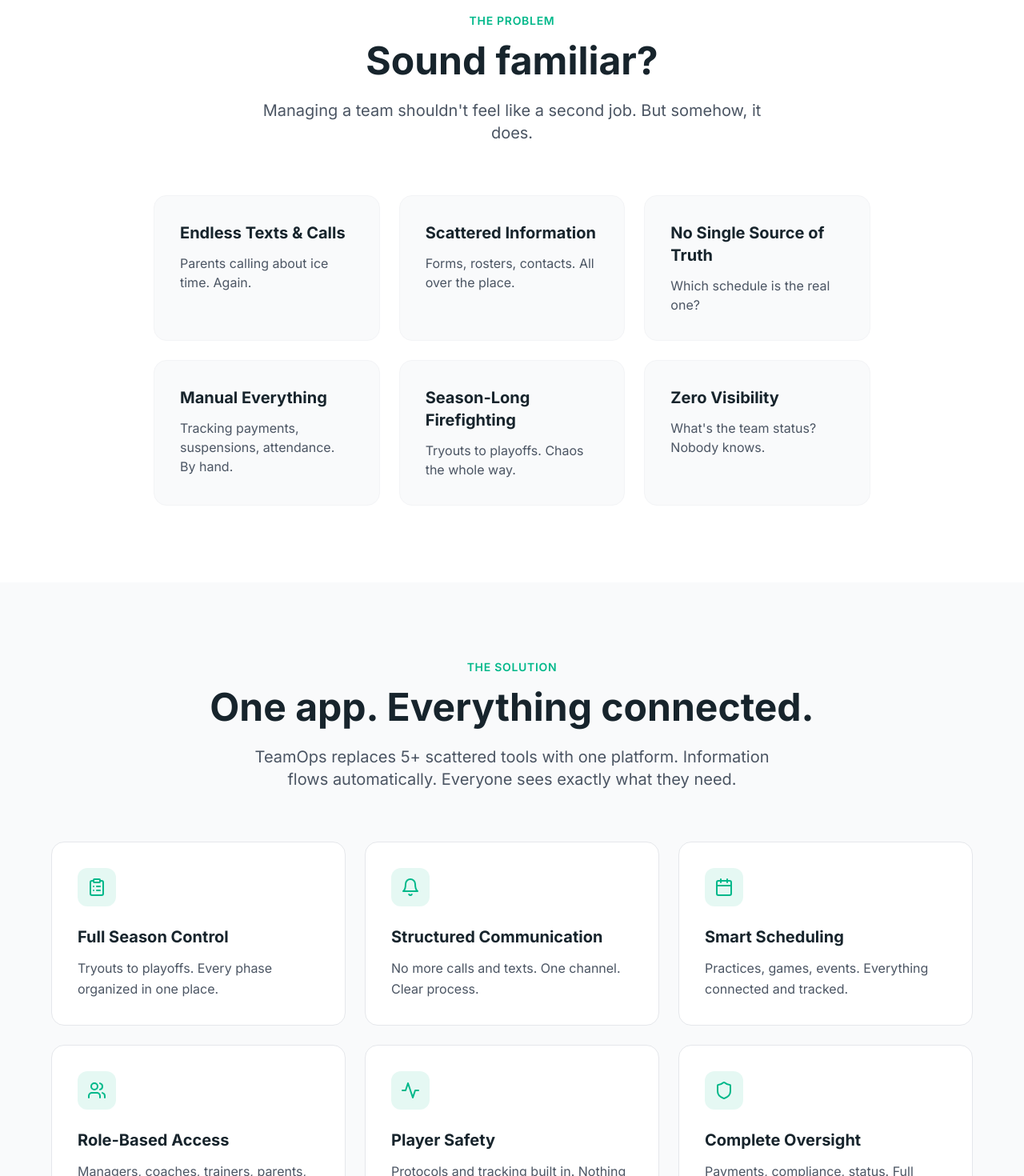
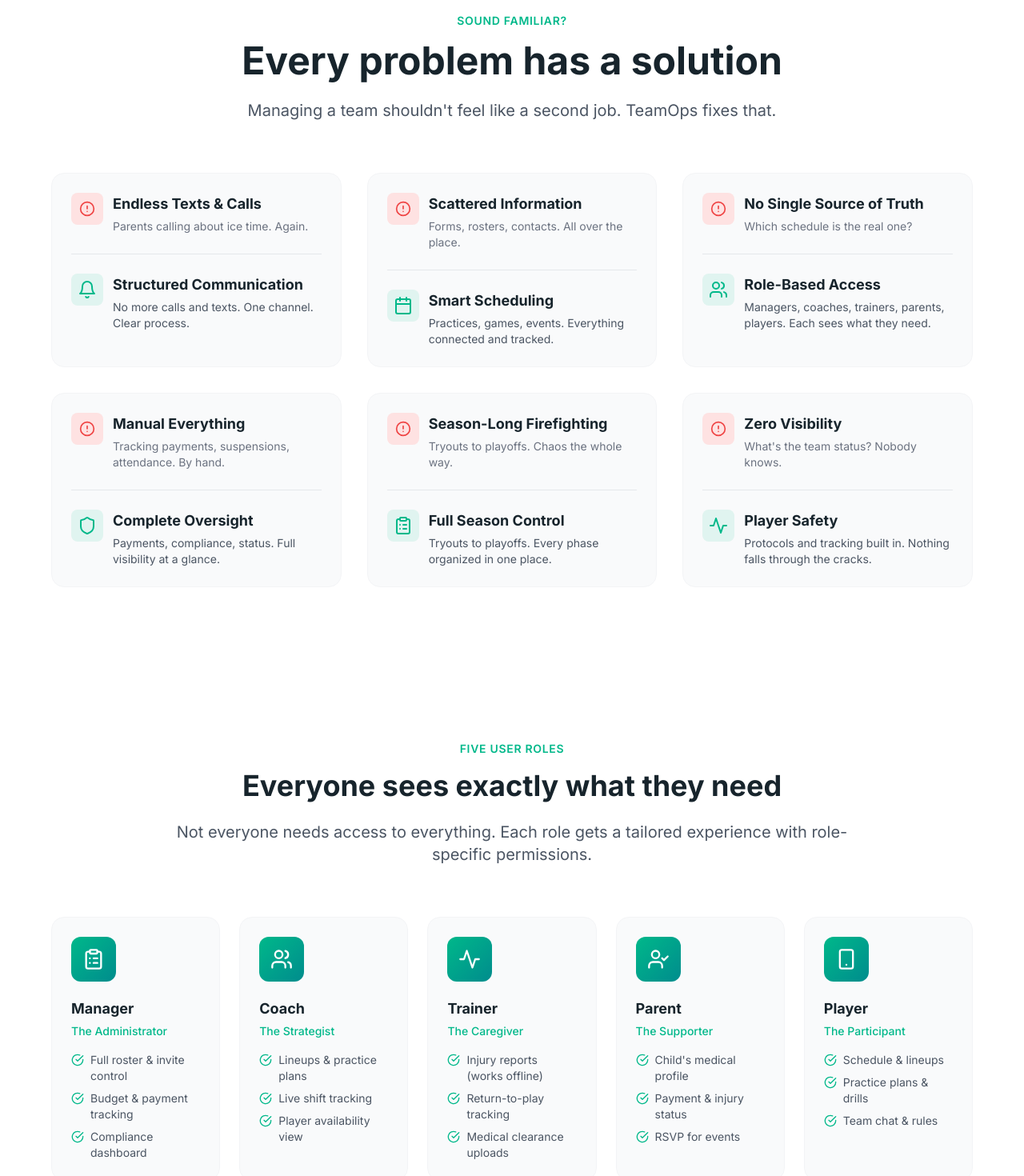
Before and after one commit to proinvestanalytics/ProInvestWebsite, a React (Vite) app: page /products/teamops in a window 1280 px wide. Shown: the part 800-2270 px from the top of the page at 80% size. Built offline with nearby package versions, Linux system fonts and the light colour scheme.

Commit message:
more changes

```diff
--- a/src/components/Footer.tsx
+++ b/src/components/Footer.tsx
@@ -10,8 +10,7 @@ const Footer: React.FC = () => {
           <div className="md:col-span-2">
             <Logo />
             <p className="mt-4 text-white/80 max-w-lg">
-            ProInvest builds and powers team apps to transform fan attention into lasting loyalty and measurable sponsor revenue
-            </p>
+            ProInvest builds the technology platforms for modern sports — from youth teams to professional leagues.            </p>
           </div>
 
           <div>
--- a/src/pages/TeamOpsProduct.tsx
+++ b/src/pages/TeamOpsProduct.tsx
@@ -14,7 +14,8 @@ import {
   Apple,
   Wifi,
   FileText,
-  Bell
+  Bell,
+  AlertCircle
 } from 'lucide-react';
 
 const TeamOpsProduct: React.FC = () => {
@@ -98,92 +99,61 @@ const TeamOpsProduct: React.FC = () => {
         </div>
       </section>
 
-      {/* The Problem */}
+      {/* Problem & Solution Combined */}
       <section className="py-24 bg-white">
         <div className="container mx-auto px-4">
-          <div className="max-w-4xl mx-auto">
-            <p className="text-sm font-semibold text-[#00B88A] uppercase tracking-wider mb-4 text-center">The Problem</p>
-            <h2 className="text-3xl sm:text-4xl lg:text-5xl font-bold text-[#17242C] text-center mb-6 leading-tight">
-              Sound familiar?
-            </h2>
-            <p className="text-xl text-gray-600 text-center mb-16 max-w-2xl mx-auto">
-              Managing a team shouldn't feel like a second job. But somehow, it does.
-            </p>
-
-            <div className="grid grid-cols-1 md:grid-cols-2 lg:grid-cols-3 gap-6">
-              <ProblemCard
-                title="Endless Texts & Calls"
-                description="Parents calling about ice time. Again."
-              />
-              <ProblemCard
-                title="Scattered Information"
-                description="Forms, rosters, contacts. All over the place."
-              />
-              <ProblemCard
-                title="No Single Source of Truth"
-                description="Which schedule is the real one?"
-              />
-              <ProblemCard
-                title="Manual Everything"
-                description="Tracking payments, suspensions, attendance. By hand."
-              />
-              <ProblemCard
-                title="Season-Long Firefighting"
-                description="Tryouts to playoffs. Chaos the whole way."
-              />
-              <ProblemCard
-                title="Zero Visibility"
-                description="What's the team status? Nobody knows."
-              />
-            </div>
-          </div>
-        </div>
-      </section>
-
-      {/* The Solution */}
-      <section className="py-24 bg-gray-50">
-        <div className="container mx-auto px-4">
           <div className="max-w-4xl mx-auto text-center mb-16">
-            <p className="text-sm font-semibold text-[#00B88A] uppercase tracking-wider mb-4">The Solution</p>
-            <h2 className="text-3xl sm:text-4xl lg:text-5xl font-bold text-[#17242C] mb-6">
-              One app. Everything connected.
+            <p className="text-sm font-semibold text-[#00B88A] uppercase tracking-wider mb-4">Sound familiar?</p>
+            <h2 className="text-3xl sm:text-4xl lg:text-5xl font-bold text-[#17242C] mb-6 leading-tight">
+              Every problem has a solution
             </h2>
             <p className="text-xl text-gray-600 max-w-2xl mx-auto">
-              TeamOps replaces 5+ scattered tools with one platform. Information flows automatically. Everyone sees exactly what they need.
+              Managing a team shouldn't feel like a second job. TeamOps fixes that.
             </p>
           </div>
 
-          {/* Features grid */}
-          <div className="grid grid-cols-1 md:grid-cols-2 lg:grid-cols-3 gap-6 max-w-6xl mx-auto">
-            <SolutionCard
+          <div className="grid grid-cols-1 md:grid-cols-2 lg:grid-cols-3 gap-8 max-w-6xl mx-auto">
+            <ProblemSolutionCard
+              problem="Endless Texts & Calls"
+              problemDesc="Parents calling about ice time. Again."
+              solution="Structured Communication"
+              solutionDesc="No more calls and texts. One channel. Clear process."
+              icon={<Bell className="w-6 h-6" />}
+            />
+            <ProblemSolutionCard
+              problem="Scattered Information"
+              problemDesc="Forms, rosters, contacts. All over the place."
+              solution="Smart Scheduling"
+              solutionDesc="Practices, games, events. Everything connected and tracked."
+              icon={<Calendar className="w-6 h-6" />}
+            />
+            <ProblemSolutionCard
+              problem="No Single Source of Truth"
+              problemDesc="Which schedule is the real one?"
+              solution="Role-Based Access"
+              solutionDesc="Managers, coaches, trainers, parents, players. Each sees what they need."
+              icon={<Users className="w-6 h-6" />}
+            />
+            <ProblemSolutionCard
+              problem="Manual Everything"
+              problemDesc="Tracking payments, suspensions, attendance. By hand."
+              solution="Complete Oversight"
+              solutionDesc="Payments, compliance, status. Full visibility at a glance."
+              icon={<Shield className="w-6 h-6" />}
+            />
+            <ProblemSolutionCard
+              problem="Season-Long Firefighting"
+              problemDesc="Tryouts to playoffs. Chaos the whole way."
+              solution="Full Season Control"
+              solutionDesc="Tryouts to playoffs. Every phase organized in one place."
               icon={<ClipboardList className="w-6 h-6" />}
-              title="Full Season Control"
-              description="Tryouts to playoffs. Every phase organized in one place."
             />
-            <SolutionCard
-              icon={<Bell className="w-6 h-6" />}
-              title="Structured Communication"
-              description="No more calls and texts. One channel. Clear process."
-            />
-            <SolutionCard
-              icon={<Calendar className="w-6 h-6" />}
-              title="Smart Scheduling"
-              description="Practices, games, events. Everything connected and tracked."
-            />
-            <SolutionCard
-              icon={<Users className="w-6 h-6" />}
-              title="Role-Based Access"
-              description="Managers, coaches, trainers, parents, players. Each sees what they need."
-            />
-            <SolutionCard
+            <ProblemSolutionCard
+              problem="Zero Visibility"
+              problemDesc="What's the team status? Nobody knows."
+              solution="Player Safety"
+              solutionDesc="Protocols and tracking built in. Nothing falls through the cracks."
               icon={<Activity className="w-6 h-6" />}
-              title="Player Safety"
-              description="Protocols and tracking built in. Nothing falls through the cracks."
-            />
-            <SolutionCard
-              icon={<Shield className="w-6 h-6" />}
-              title="Complete Oversight"
-              description="Payments, compliance, status. Full visibility at a glance."
             />
           </div>
         </div>
@@ -303,28 +273,7 @@ const TeamOpsProduct: React.FC = () => {
         </div>
       </section>
 
-      {/* Sports Support */}
-      <section className="py-24 bg-gray-50">
-        <div className="container mx-auto px-4">
-          <div className="max-w-4xl mx-auto text-center">
-            <p className="text-sm font-semibold text-[#00B88A] uppercase tracking-wider mb-4">Multi-Sport</p>
-            <h2 className="text-3xl sm:text-4xl font-bold text-[#17242C] mb-6">
-              Built for hockey. Expanding to more sports.
-            </h2>
-            <p className="text-lg text-gray-600 mb-12 max-w-2xl mx-auto">
-              Core features—scheduling, rosters, attendance, payments, communication—work for any team sport.
-              Sport-specific compliance modules are added per sport.
-            </p>
-
-            <div className="flex flex-wrap justify-center gap-4">
-              <SportPill sport="Hockey" available />
-              <SportPill sport="More sports" />
-            </div>
-          </div>
-        </div>
-      </section>
-
-      {/* Works Everywhere */}
+      {/* Built for Trust + Multi-Sport */}
       <section className="py-24 bg-white">
         <div className="container mx-auto px-4">
           <div className="max-w-5xl mx-auto">
@@ -355,18 +304,10 @@ const TeamOpsProduct: React.FC = () => {
             {/* Compliance badges */}
             <div className="bg-gray-50 rounded-2xl p-8">
               <p className="text-sm font-semibold text-[#00B88A] uppercase tracking-wider mb-4 text-center">Compliance & Standards</p>
-              <div className="flex flex-wrap justify-center gap-3">
-                <span className="px-4 py-2 bg-white rounded-full border border-gray-200 text-sm font-medium text-gray-700">HIPAA</span>
-                <span className="px-4 py-2 bg-white rounded-full border border-gray-200 text-sm font-medium text-gray-700">GDPR</span>
-                <span className="px-4 py-2 bg-white rounded-full border border-gray-200 text-sm font-medium text-gray-700">COPPA</span>
-                <span className="px-4 py-2 bg-white rounded-full border border-gray-200 text-sm font-medium text-gray-700">SOC 2</span>
-                <span className="px-4 py-2 bg-white rounded-full border border-gray-200 text-sm font-medium text-gray-700">NIST CSF</span>
-                <span className="px-4 py-2 bg-white rounded-full border border-gray-200 text-sm font-medium text-gray-700">ISO 27017</span>
-                <span className="px-4 py-2 bg-white rounded-full border border-gray-200 text-sm font-medium text-gray-700">ISO 27018</span>
-                <span className="px-4 py-2 bg-white rounded-full border border-gray-200 text-sm font-medium text-gray-700">PIPEDA</span>
-                <span className="px-4 py-2 bg-white rounded-full border border-gray-200 text-sm font-medium text-gray-700">CASL</span>
-                <span className="px-4 py-2 bg-white rounded-full border border-gray-200 text-sm font-medium text-gray-700">OWASP Top 10</span>
-                <span className="px-4 py-2 bg-white rounded-full border border-gray-200 text-sm font-medium text-gray-700">MASVS</span>
+              <div className="flex justify-center gap-3 overflow-x-auto">
+                {['HIPAA', 'GDPR', 'COPPA', 'SOC 2', 'NIST CSF', 'ISO 27017', 'ISO 27018', 'PIPEDA', 'CASL', 'OWASP Top 10', 'MASVS'].map((standard) => (
+                  <span key={standard} className="px-4 py-2 bg-white rounded-full border border-gray-200 text-sm font-medium text-gray-700 whitespace-nowrap flex-shrink-0">{standard}</span>
+                ))}
               </div>
             </div>
           </div>
@@ -382,7 +323,7 @@ const TeamOpsProduct: React.FC = () => {
               <h2 className="text-3xl sm:text-4xl font-bold text-[#17242C] mb-6">
                 Be part of building something great
               </h2>
-              <p className="text-xl text-gray-600 max-w-2xl mx-auto">
+              <p className="text-xl text-gray-600 mx-auto whitespace-nowrap">
                 We're working with teams like yours to make TeamOps the best it can be.
               </p>
             </div>
@@ -450,6 +391,18 @@ const TeamOpsProduct: React.FC = () => {
             <p className="text-sm text-gray-500 mt-6">
               Limited beta spots available. Get in before your season starts.
             </p>
+
+            {/* Multi-Sport */}
+            <div className="mt-16 pt-12 border-t border-white/10">
+              <p className="text-sm font-semibold text-[#00B88A] uppercase tracking-wider mb-4">Multi-Sport</p>
+              <p className="text-gray-400 mb-6">
+                Built for hockey. Expanding to more sports.
+              </p>
+              <div className="flex flex-wrap justify-center gap-4">
+                <SportPill sport="Hockey" available />
+                <SportPill sport="More sports" />
+              </div>
+            </div>
           </div>
         </div>
       </section>
@@ -457,28 +410,39 @@ const TeamOpsProduct: React.FC = () => {
   );
 };
 
-// Problem Card
-const ProblemCard: React.FC<{ title: string; description: string }> = ({ title, description }) => (
-  <div className="bg-gray-50 rounded-2xl p-8 border border-gray-100 hover:border-red-200 hover:bg-red-50/30 transition-all duration-300">
-    <h3 className="text-xl font-bold text-[#17242C] mb-3">{title}</h3>
-    <p className="text-gray-600">{description}</p>
-  </div>
-);
-
-// Solution Card
-interface SolutionCardProps {
+// Problem + Solution Card
+interface ProblemSolutionCardProps {
+  problem: string;
+  problemDesc: string;
+  solution: string;
+  solutionDesc: string;
   icon: React.ReactNode;
-  title: string;
-  description: string;
 }
 
-const SolutionCard: React.FC<SolutionCardProps> = ({ icon, title, description }) => (
-  <div className="group bg-white rounded-2xl p-8 border border-gray-200 hover:border-[#00B88A] hover:shadow-xl hover:shadow-[#00B88A]/5 transition-all duration-500">
-    <div className="w-12 h-12 bg-[#00B88A]/10 rounded-xl flex items-center justify-center text-[#00B88A] mb-6 group-hover:bg-[#00B88A] group-hover:text-white transition-all duration-500">
-      {icon}
+const ProblemSolutionCard: React.FC<ProblemSolutionCardProps> = ({ problem, problemDesc, solution, solutionDesc, icon }) => (
+  <div className="group bg-gray-50 rounded-2xl p-6 border border-gray-100 hover:border-[#00B88A] hover:shadow-lg transition-all duration-300">
+    {/* Problem */}
+    <div className="mb-6 pb-6 border-b border-gray-200">
+      <div className="flex items-start gap-3">
+        <div className="w-10 h-10 bg-red-100 rounded-lg flex items-center justify-center text-red-500 flex-shrink-0">
+          <AlertCircle className="w-5 h-5" />
+        </div>
+        <div>
+          <h3 className="text-lg font-bold text-[#17242C] mb-1">{problem}</h3>
+          <p className="text-gray-500 text-sm">{problemDesc}</p>
+        </div>
+      </div>
     </div>
-    <h3 className="text-xl font-bold text-[#17242C] mb-3">{title}</h3>
-    <p className="text-gray-600 leading-relaxed">{description}</p>
+    {/* Solution */}
+    <div className="flex items-start gap-3">
+      <div className="w-10 h-10 bg-[#00B88A]/10 rounded-lg flex items-center justify-center text-[#00B88A] flex-shrink-0">
+        {icon}
+      </div>
+      <div>
+        <h4 className="text-lg font-bold text-[#17242C] mb-1">{solution}</h4>
+        <p className="text-gray-600 text-sm">{solutionDesc}</p>
+      </div>
+    </div>
   </div>
 );
 
```
Also changed, not shown: src/components/NextAIHomeSection.tsx (+4 -4 lines), src/pages/About.tsx (+21 -8 lines), src/pages/Home.tsx (+92 -91 lines).
